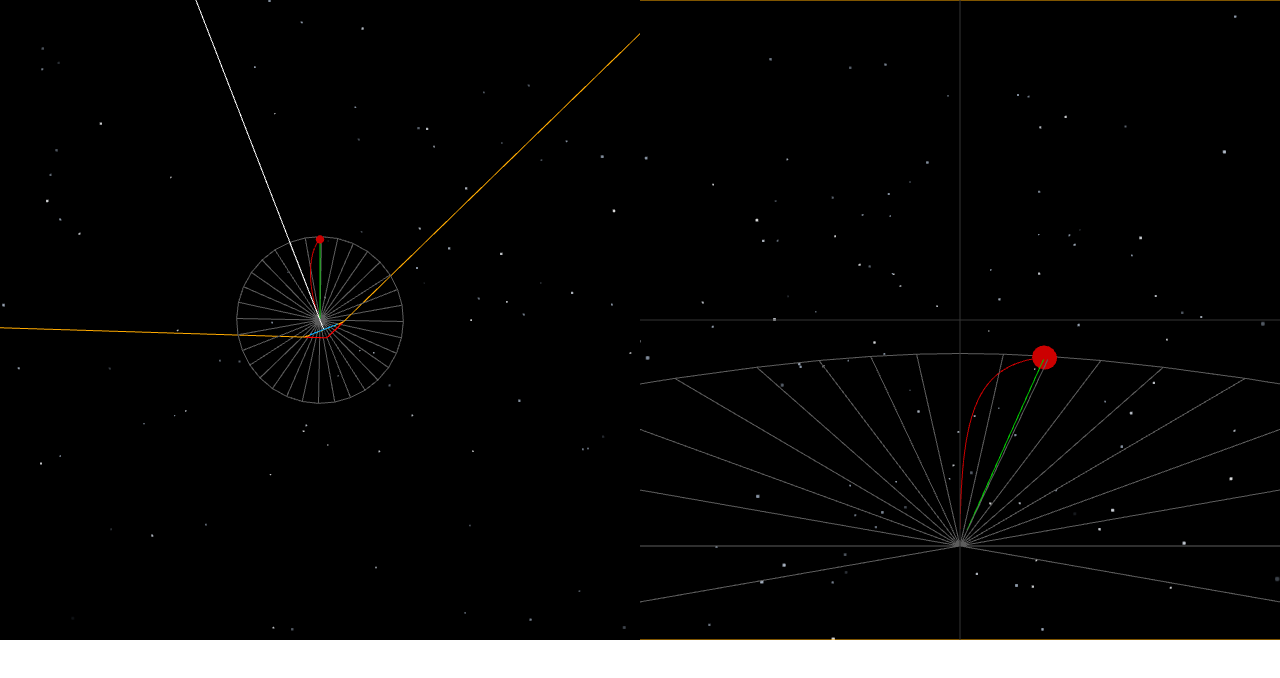
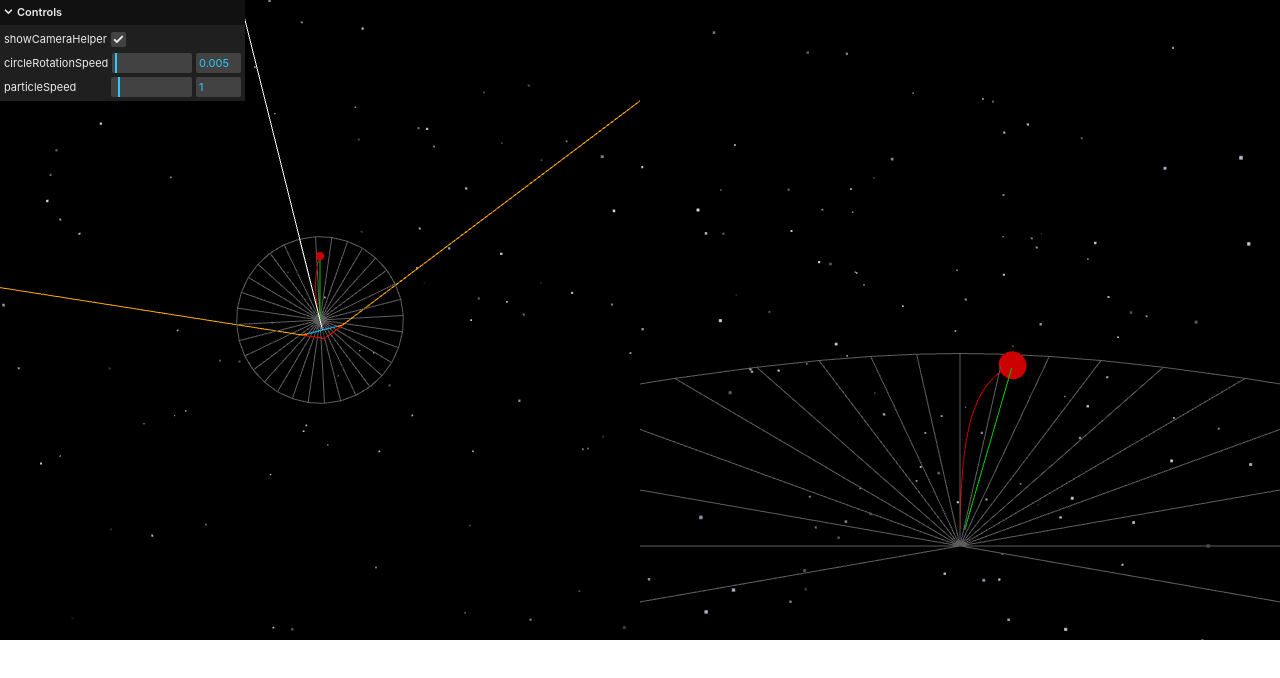
Before and after one commit to slabarque/coriolis, a website built with Vite: page src/coriolis2D.html in a window 1280 px wide. Built offline with nearby package versions, Linux system fonts and the light colour scheme; animation ran at ten frames a second.

Commit message:
add settings gui

```diff
--- a/src/coriolis2D.html
+++ b/src/coriolis2D.html
@@ -12,13 +12,18 @@
 	<div>
 		<canvas id="c" class="d-block w-100 h-100"></canvas>
 		<div class="position-absolute d-flex w-100 h-100 fixed-top">
+			<div id="gui" class="position-absolute"></div>
 			<div id="mainView" class="w-100 h-100" tabindex="1"></div>
 			<div id="observerView" class="w-100 h-100" tabindex="2"></div>
 		</div>
 	</div>
-	<!-- <div class="split">
-		<div id="mainView w-100 h-100" tabindex="1"></div>
-		<div id="observerView w-100 h-100" tabindex="2"></div>
+	<!-- <div class="splitPane">
+		<canvas id="c"></canvas>
+		<div class="split">
+			<div id="gui"></div>
+			<div id="mainView" tabindex="1"></div>
+			<div id="observerView" tabindex="2"></div>
+		</div>
 	</div> -->
 	<script type="module" src="./js/main.js"></script>
 	<script type="module" src="./js/coriolis2D.js"></script>
--- a/src/js/coriolis2D.js
+++ b/src/js/coriolis2D.js
@@ -1,17 +1,29 @@
 import * as THREE from 'three';
 import { OrbitControls } from 'three/addons/controls/OrbitControls.js';
+import { GUI } from 'three/addons/libs/lil-gui.module.min.js';
 import getStarfield from './getStarfield.js';
 
 const canvas = document.querySelector('#c');
-const view1Elem = document.querySelector('#mainView');
-const view2Elem = document.querySelector('#observerView');
+const mainView = document.querySelector('#mainView');
+const observerView = document.querySelector('#observerView');
 const renderer = new THREE.WebGLRenderer({ antialias: true, canvas });
 
 const camera = new THREE.PerspectiveCamera(75, 2, 0.1, 1000);
 camera.position.z = 5;
-const controls = new OrbitControls(camera, view1Elem);
+const controls = new OrbitControls(camera, mainView);
 controls.target.set(0, 0, 0);
 controls.update();
+
+const gui = new GUI({container:document.getElementById("gui")});
+const settings = {
+    showCameraHelper : true,
+    circleRotationSpeed : 0.005,
+    particleSpeed : 1,
+
+};
+gui.add(settings, "showCameraHelper");
+gui.add(settings, "circleRotationSpeed", 0.001, 0.1);
+gui.add(settings, "particleSpeed", 0.1, 10);
 
 const observerCamera = new THREE.PerspectiveCamera(100, 2, 0.1, 1000);
 observerCamera.position.z = 0.2;
@@ -33,7 +45,6 @@ scene.add(cameraHelper);
 const circleGeometry = new THREE.CircleGeometry(1, 32);
 const circleMaterial = new THREE.MeshBasicMaterial({ color: 0x5d5d5d, wireframe: true });
 const circleMesh = new THREE.Mesh(circleGeometry, circleMaterial);
-const circleRotationSpeed = 0.005;
 const circleGroup = new THREE.Group();
 circleGroup.add(circleMesh);
 // const observer = new THREE.BufferGeometry();
@@ -47,7 +58,7 @@ circleGroup.add(circleMesh);
 circleGroup.add(observerCamera);
 scene.add(circleGroup);
 function rotateCircle() {
-    circleGroup.rotation.z += circleRotationSpeed;
+    circleGroup.rotation.z += settings.circleRotationSpeed;
 }
 
 //Starts
@@ -61,9 +72,8 @@ const particleMesh = new THREE.Mesh(particleGeometry, particleMaterial);
 particleMesh.position.set(0, 0, 0.0);
 scene.add(particleMesh);
 let particleSmoothWave = 0.0;
-const particleSpeed = 1;
 function moveParticleSineWave() {
-    particleSmoothWave += Math.PI / 180 * particleSpeed;
+    particleSmoothWave += Math.PI / 180 * settings.particleSpeed;
     particleSmoothWave = particleSmoothWave % 360;
     particleMesh.position.y = Math.sin(particleSmoothWave);
 }
@@ -145,40 +155,27 @@ function render() {
 
     // render the original view
     {
+        const aspect = setScissorForElement(mainView);
 
-        const aspect = setScissorForElement(view1Elem);
-
-        // adjust the camera for this aspect
         camera.aspect = aspect;
         camera.updateProjectionMatrix();
         //cameraHelper.update();
 
-        // don't draw the camera helper in the original view
-        //cameraHelper.visible = false;
+        cameraHelper.visible = settings.showCameraHelper;
 
-        //scene.background.set(0x000000);
-
-        // render
         renderer.render(scene, camera);
-
     }
 
     // render from the 2nd camera
     {
+        const aspect = setScissorForElement(observerView);
 
-        const aspect = setScissorForElement(view2Elem);
-
-        // adjust the camera for this aspect
         observerCamera.aspect = aspect;
         observerCamera.updateProjectionMatrix();
 
-        // draw the camera helper in the 2nd view
-        //cameraHelper.visible = true;
-
-        //scene.background.set(0x004040);
+        cameraHelper.visible = false;
 
         renderer.render(scene, observerCamera);
-
     }
 }
 
--- a/src/scss/styles.scss
+++ b/src/scss/styles.scss
@@ -1,12 +1,13 @@
 // Import all of Bootstrap's CSS
 @import "~bootstrap/scss/bootstrap";
 
-.test{
+.splitPane {
   #c {
     width: 100%;
     height: 100%;
     display: block;
   }
+
   .split {
     position: absolute;
     left: 0;
@@ -15,8 +16,15 @@
     height: 100%;
     display: flex;
   }
+
   .split>div {
     width: 100%;
     height: 100%;
   }
+
+  #gui {
+    position: absolute;
+    left: 0;
+    top: 0;
   }
+}
```
Lines whose indentation alone changed are shown as unchanged.
